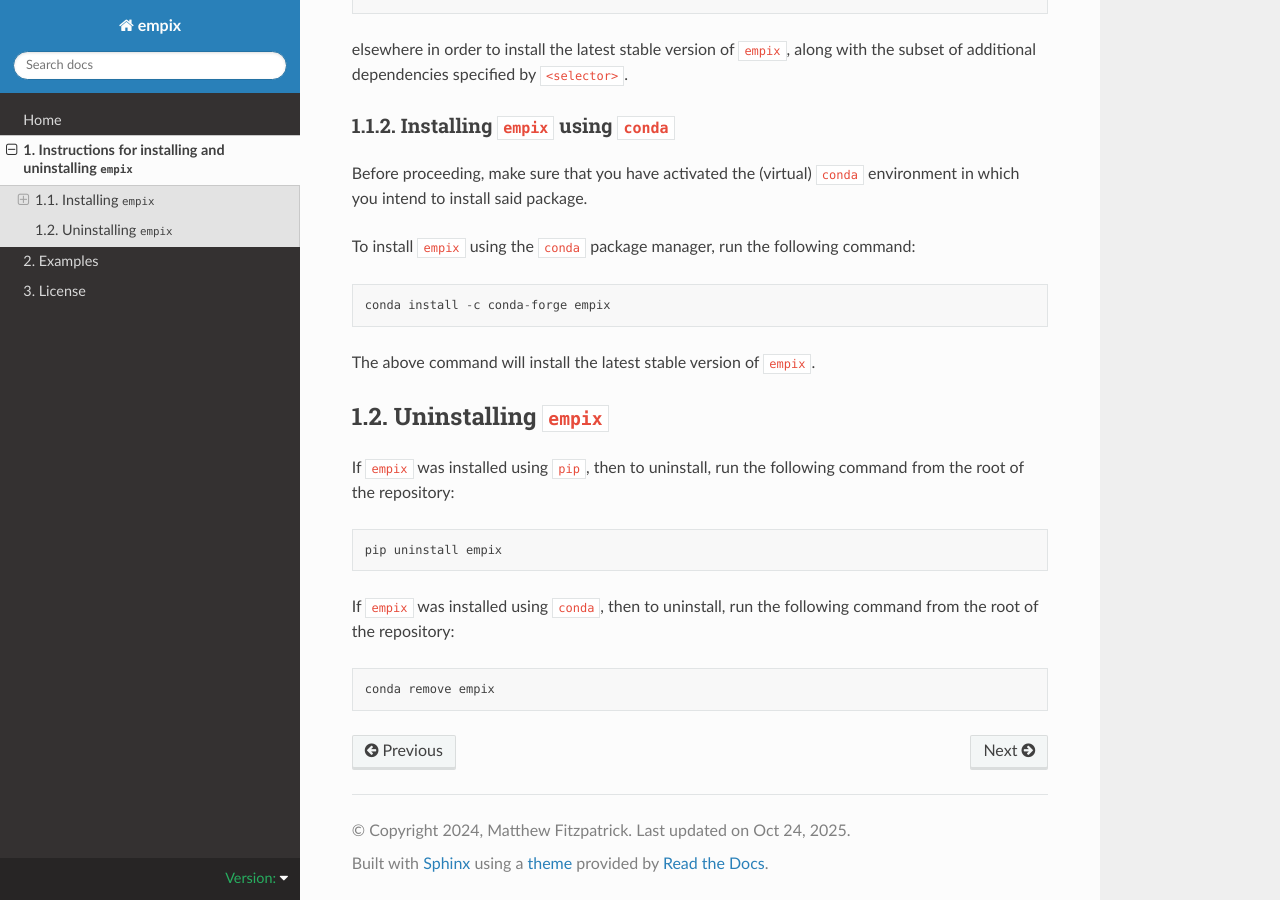
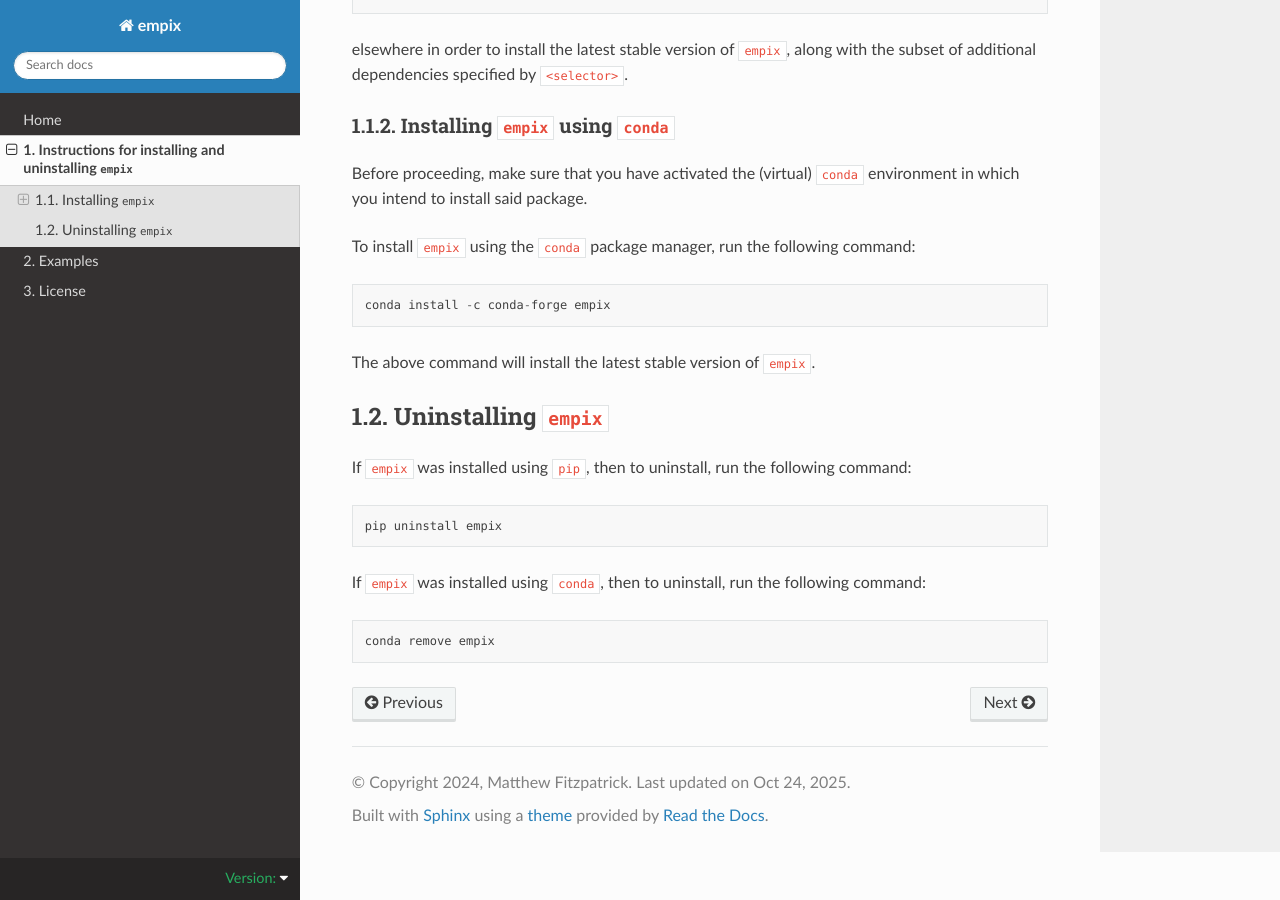
Before and after one commit to mrfitzpa/empix, a Sphinx documentation site: the page built from docs/INSTALL.rst, in a window 1280 px wide and 900 px high, scrolled down 1359 px. Built offline with Sphinx 7.4.7 and the Read the Docs theme 3.1.0, drawn with Linux system fonts in a browser that asks for light colours; pages that are not in the unit, such as notebooks, are missing from menus; the version number could not be read and is left out.

```diff
--- a/docs/INSTALL.rst
+++ b/docs/INSTALL.rst
@@ -82,11 +82,11 @@
 ----------------------
 
 If ``empix`` was installed using ``pip``, then to uninstall, run the
-following command from the root of the repository::
+following command::
 
   pip uninstall empix
 
 If ``empix`` was installed using ``conda``, then to uninstall, run the
-following command from the root of the repository::
+following command::
 
   conda remove empix
```
Also changed, not shown: README.md (+4 -4 lines).
